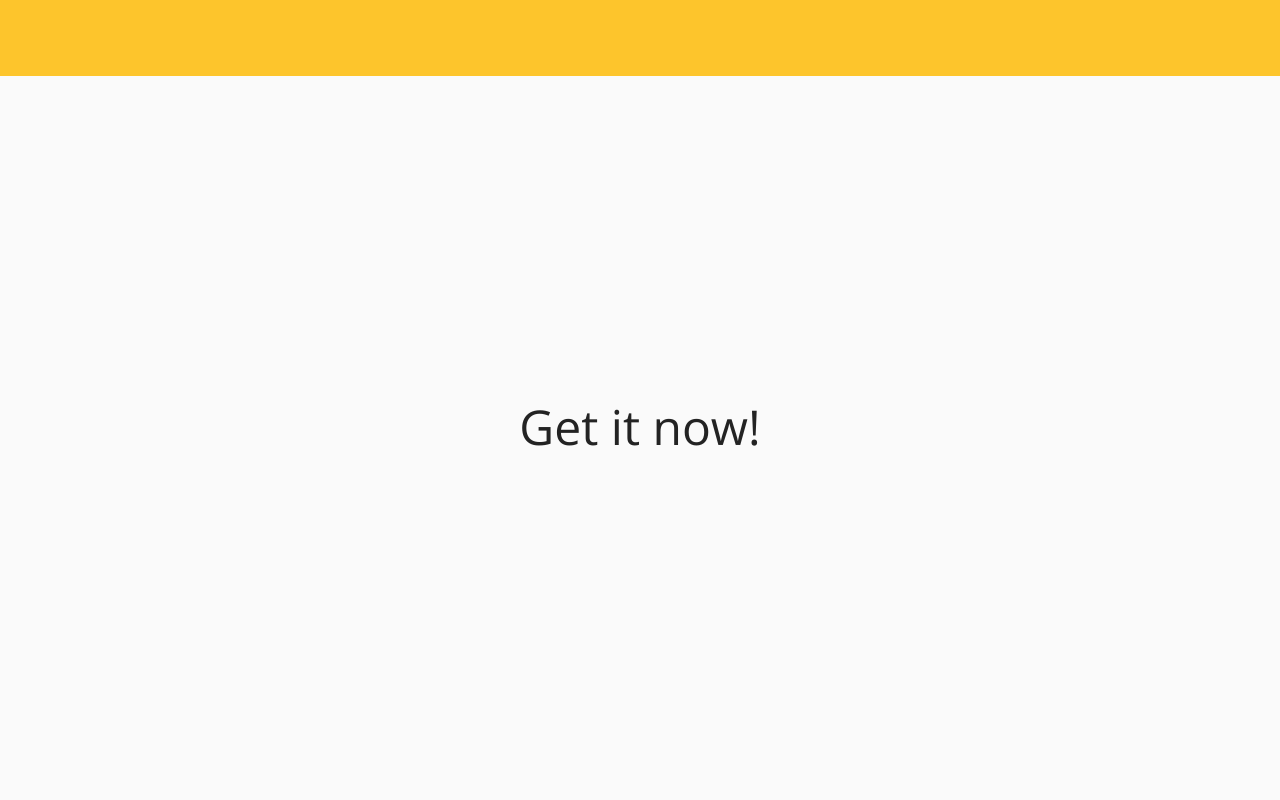
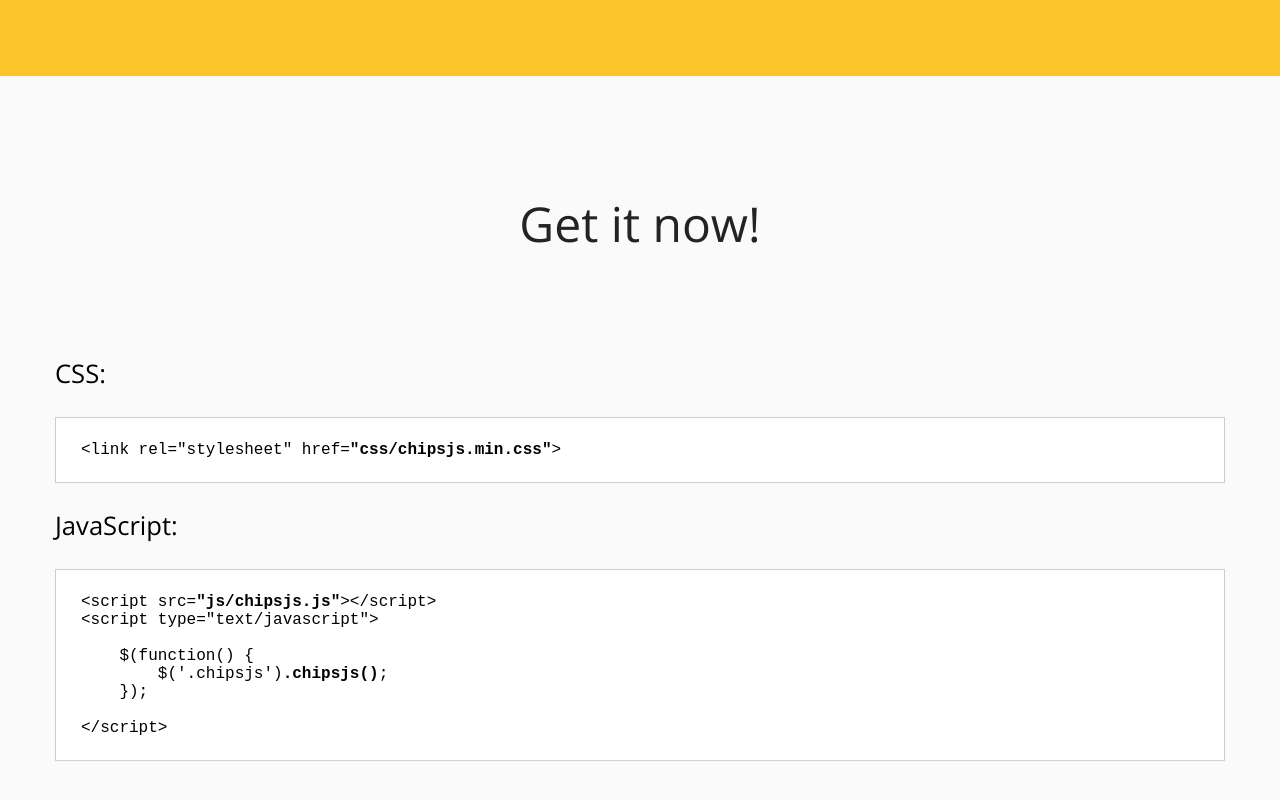
Before and after one commit to jaroslawwroblewski/chipsjs, a website with bundled scripts: page index.html in a window 1280 px wide. Shown: the part 724-1524 px from the top of the page. Built offline with nearby package versions, Linux system fonts and the light colour scheme.

Commit message:
add syntax highlighter

```diff
--- a/index.html
+++ b/index.html
@@ -47,6 +47,28 @@
                 <div class="container">
                     <div class="u-padding-top-xl u-padding-xl">
                         <h2 class="u-title-h2">Get it now!</h2>
+                        <h3>CSS:</h3>
+
+
+<pre>
+    <code>
+&lt;link rel="stylesheet" href=<b>"css/chipsjs.min.css"</b>>
+    </code>
+</pre>
+
+                        <h3>JavaScript:</h3>
+<pre>
+    <code>
+&lt;script src=<b>"js/chipsjs.js"</b>>&lt;/script>
+&lt;script type="text/javascript">
+
+    $(function() {
+        $('.chipsjs')<b>.chipsjs()</b>;
+    });
+
+&lt;/script>
+    </code>
+</pre>
                     </div>
                 </div>
             </div>
--- a/src/theme.css
+++ b/src/theme.css
@@ -74,6 +74,27 @@ ul {
 ul li {
     display: inline-block;
 }
+
+pre, code {
+    margin: 0;
+    padding: 0;
+}
+
+pre {
+    padding: 5px 25px;
+    background: #fff;
+    border: 1px solid #ccc
+}
+
+code {
+    font-size: 1rem;
+}
+
+h3, .h3 {
+    font-size: 1.6rem;
+    font-weight: 300;
+}
+
 
 .chipsjs-theme {
     position: relative;
```
